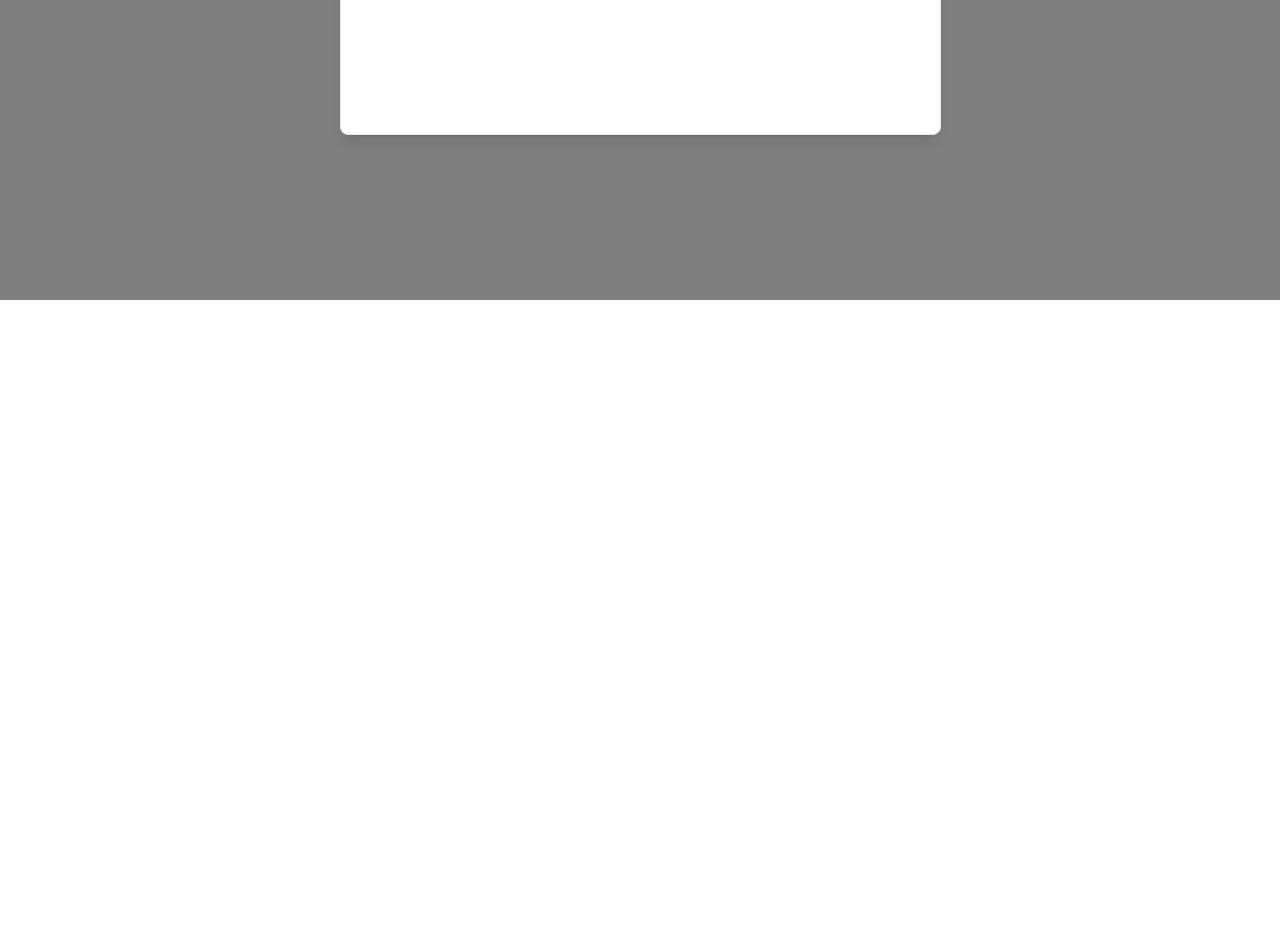
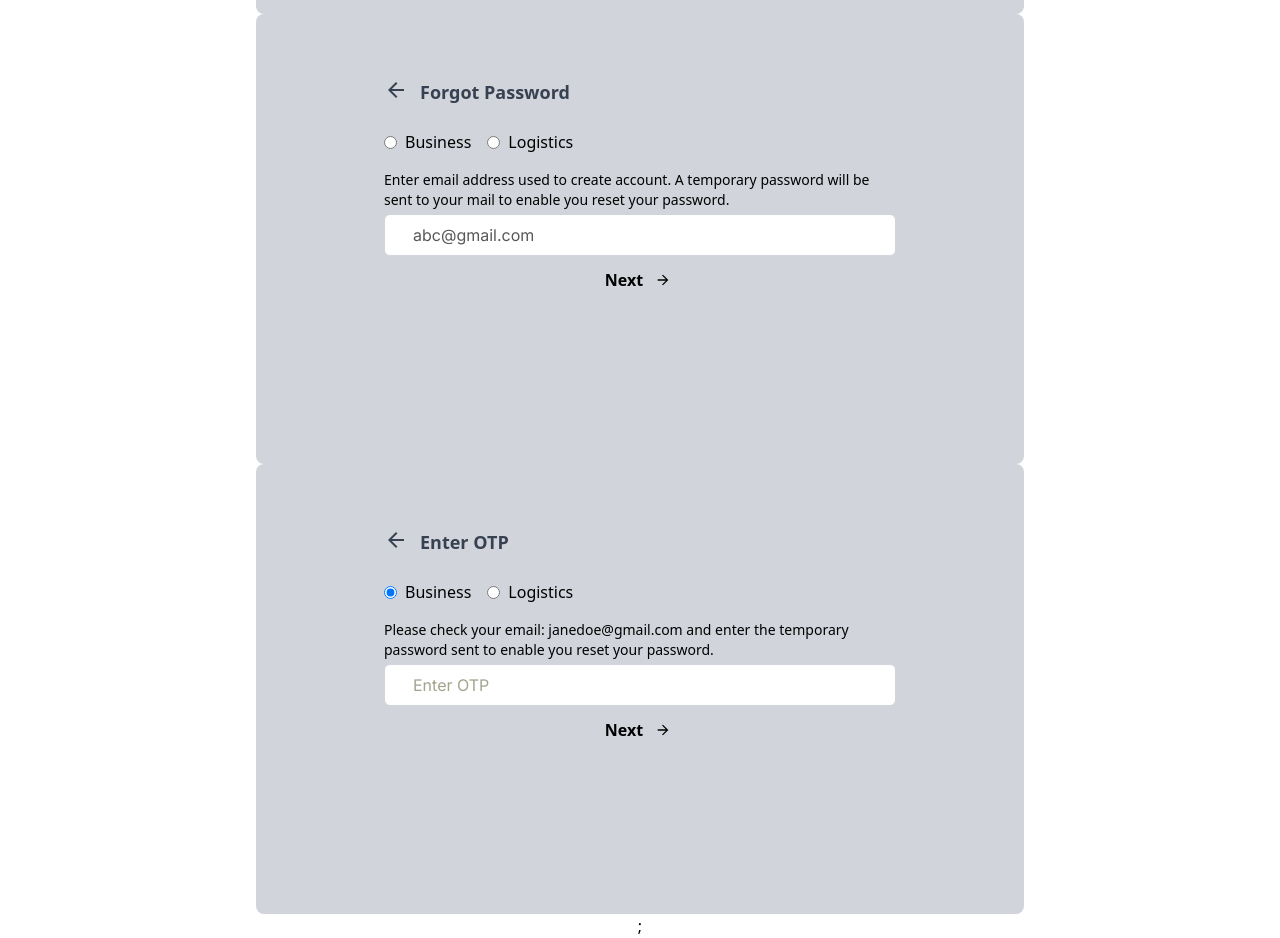
Before and after one commit to Amadu9933/Tracker-web-static, a React (Vite) app in the folder web-static/: page /LogisticSolution in a window 1280 px wide. Shown: the part 500-1438 px from the top of the page. Before the commit the page ends 800 px from the top, so only its background shows below. Built offline with nearby package versions, Linux system fonts and the light colour scheme.

Commit message:
Dashboard data

```diff
--- a/web-static/src/components/NavigationBarLinksComponents/LogisticSolution.tsx
+++ b/web-static/src/components/NavigationBarLinksComponents/LogisticSolution.tsx
@@ -1,14 +1,15 @@
-
-//import ForgotPassword from '@components/pages / BusinessOwnerPages / auth / resetPassword / forgotPassword';
-// import ResetPassword from '@components/pages/BusinessOwnerPages/auth/resetPassword/resetPassword';
+import ForgotPassword from '@components/pages/BusinessOwnerPages/auth/resetPassword/forgotPassword';
+import ResetPassword from '@components/pages/BusinessOwnerPages/auth/resetPassword/resetPassword';
 //import GenerateTrackingID from '@components/pages / BusinessOwnerPages / manageID / GenerateTrackingID';
-import CongratulationsAlert from "@components/pages/BusinessOwnerPages/manageID/CongratulationsAlert";
+//import CongratulationsAlert from "@components/pages/BusinessOwnerPages/manageID/CongratulationsAlert";
+import Otp from '@components/pages/BusinessOwnerPages/auth/resetPassword/otp';
 const LogisticSolution: React.FC = () => {
   return (
     <div className="">
-      <CongratulationsAlert />
-      {/* <GenerateTrackingID />
-      <ForgotPassword /> */}
+
+      <ResetPassword />
+      <ForgotPassword />
+      <Otp />
 
     </div>
   );
--- /dev/null
+++ b/web-static/src/components/pages/BusinessOwnerPages/auth/resetPassword/otp.tsx
@@ -0,0 +1,101 @@
+import React, { useState } from 'react';
+import { useForm } from 'react-hook-form';
+import { useNavigate, Link } from 'react-router-dom';
+import { yupResolver } from '@hookform/resolvers/yup';
+import * as yup from 'yup';
+import ArrowBackIcon from '@mui/icons-material/ArrowBack';
+import ArrowForwardIcon from '@mui/icons-material/ArrowForward';
+
+// Validation schema using Yup
+const otpSchema = yup.object().shape({
+    otp: yup
+        .string()
+        .matches(/^\d{6}$/, 'OTP must be exactly 6 digits')
+        .required('OTP is required'),
+});
+
+// Define form data type
+interface OtpFormData {
+    otp: string;
+}
+
+const Otp: React.FC = () => {
+    const [activeTab, setActiveTab] = useState<'business' | 'logistics'>('business');
+    const {
+        register,
+        handleSubmit,
+        formState: { errors },
+    } = useForm<OtpFormData>({
+        resolver: yupResolver(otpSchema),
+    });
+
+    const onSubmit = (data: OtpFormData) => {
+        console.log(`Verifying OTP ${data.otp} in ${activeTab} tab`);
+        alert(`OTP verified for ${activeTab} tab`);
+    };
+
+    return (
+        <div className="px-[10%] pt-16 bg-gray-300 rounded-lg w-[60%] h-[450px] text-left mx-auto">
+            {/* Title Section */}
+            <h1 className="text-lg font-bold text-gray-700 flex mb-6">
+                <ArrowBackIcon className="mr-3" />
+                Enter OTP
+            </h1>
+            <div className="flex items-center mb-4">
+                <input
+                    type="radio"
+                    id="business"
+                    name="tab"
+                    value="business"
+                    checked={activeTab === 'business'}
+                    onChange={() => setActiveTab('business')}
+                    className="mr-2"
+                />
+                <label htmlFor="business" className="mr-4 font-medium">
+                    Business
+                </label>
+
+                <input
+                    type="radio"
+                    id="logistics"
+                    name="tab"
+                    value="logistics"
+                    checked={activeTab === 'logistics'}
+                    onChange={() => setActiveTab('logistics')}
+                    className="mr-2"
+                />
+                <label htmlFor="logistics" className="font-medium">
+                    Logistics
+                </label>
+            </div>
+
+            <form onSubmit={handleSubmit(onSubmit)} className=" ">
+                <h2 className="text-sm">
+                    Please check your email: janedoe@gmail.com and enter the temporary password sent to enable you reset your password.
+                </h2>
+
+                <div className="mb-4">
+                    <input
+                        id="otp"
+                        type="password" // ✅ Changed input type to password (for OTP security)
+                        {...register('otp')}
+                        placeholder="Enter OTP"
+                        className={`mt-1 block w-full placeholder-[#A3A38E] p-2 border rounded-md ${errors.otp ? 'border-red-500' : 'border-gray-300'
+                            }`}
+                    />
+                    {errors.otp && (
+                        <p className="text-red-500 text-sm mt-1">{errors.otp.message}</p>
+                    )}
+                </div>
+
+                {/* Submit Button */}
+                <Link to="/reset-password" className="flex justify-center">
+                    <p className="font-bold mr-2 -mt-1">Next</p>
+                    <ArrowForwardIcon sx={{ height: 16 }} />
+                </Link>
+            </form>
+        </div>
+    );
+};
+
+export default Otp;
--- a/web-static/src/components/pages/BusinessOwnerPages/dashboard/Dashboard.tsx
+++ b/web-static/src/components/pages/BusinessOwnerPages/dashboard/Dashboard.tsx
@@ -92,7 +92,8 @@ const Dashboard: React.FC = () => {
             <li onClick={() => navigate('/dashboard/user-profile')}
               className={`flex w-40 p-2 text-[14px] rounded-[8px] cursor-pointer mb-[32px]
                 ${location.pathname === '/dashboard/user-profile' ? 'bg-primary text-white' : 'hover:bg-gray-300'}`}>
-              <Avatar sx={{ height: 20, width: 20 }} />
+              <Avatar src={user?.user?.avatar || undefined} sx={{ height: 20, width: 20 }} />
+
               <button className="ml-1">Profile</button>
             </li>
             <li onClick={logoutUser}
@@ -130,7 +131,8 @@ const Dashboard: React.FC = () => {
                   <NotificationsNoneOutlinedIcon />
                 </IconButton>
                 <div className="flex items-center space-x-2">
-                  <Avatar sx={{ width: 30, height: 30 }} />
+                  <Avatar src={user?.user?.avatar || undefined} sx={{ height: 20, width: 20 }} />
+
                   <span className="text-gray-700 font-semibold">
                     {loading ? 'Loading...' : error ? 'Error' : `Welcome, ${user?.user?.name || 'User'}`}
                   </span>
--- a/web-static/src/components/pages/BusinessOwnerPages/dashboard/Overview.tsx
+++ b/web-static/src/components/pages/BusinessOwnerPages/dashboard/Overview.tsx
@@ -41,7 +41,7 @@ const Overview = () => {
 
           <div className="text-left">
             <p className="text-[18px] font-medium text-[#D1E8FA]">
-              Total ID's Generated
+              Order completed
             </p>
             <p className="text-2xl">
               116{' '}
@@ -60,7 +60,7 @@ const Overview = () => {
 
           <div className="text-left">
             <p className="text-[18px] font-medium text-[#D1E8FA]">
-              Total ID's Generated
+              Orders Returned
             </p>
             <p className="text-2xl">
               4{' '}
--- a/web-static/src/components/pages/BusinessOwnerPages/dashboard/RecentTracking.tsx
+++ b/web-static/src/components/pages/BusinessOwnerPages/dashboard/RecentTracking.tsx
@@ -131,7 +131,7 @@ const CustomizedTables: React.FC<CustomizedTablesProps> = ({
             >
               <option value="All">All</option>
               <option value="delivered">Delivered</option>
-              <option value="cancelled">Cancelled</option>
+
               <option value="canceled">Canceled</option>
               <option value="returned">Returned</option>
               <option value="in transit">In Transit</option>
--- a/web-static/src/components/pages/customerPages/CustomerTrackingDetails/DetailTable.tsx
+++ b/web-static/src/components/pages/customerPages/CustomerTrackingDetails/DetailTable.tsx
@@ -18,7 +18,7 @@ const DetailTable: React.FC = () => {
 
       try {
         const response = await axios.get(
-          `https://trackerr.live/api/v1/trackings/realtime/?parcel_number=${trackingNumber}`
+          `https://trackerr.live/api/v1/trackings/${trackingNumber}/`
         );
 
         console.log('Response data:', response.data);
```
Also changed, not shown: web-static/src/components/pages/BusinessOwnerPages/dashboard/Chart.tsx (+86 -52 lines).
